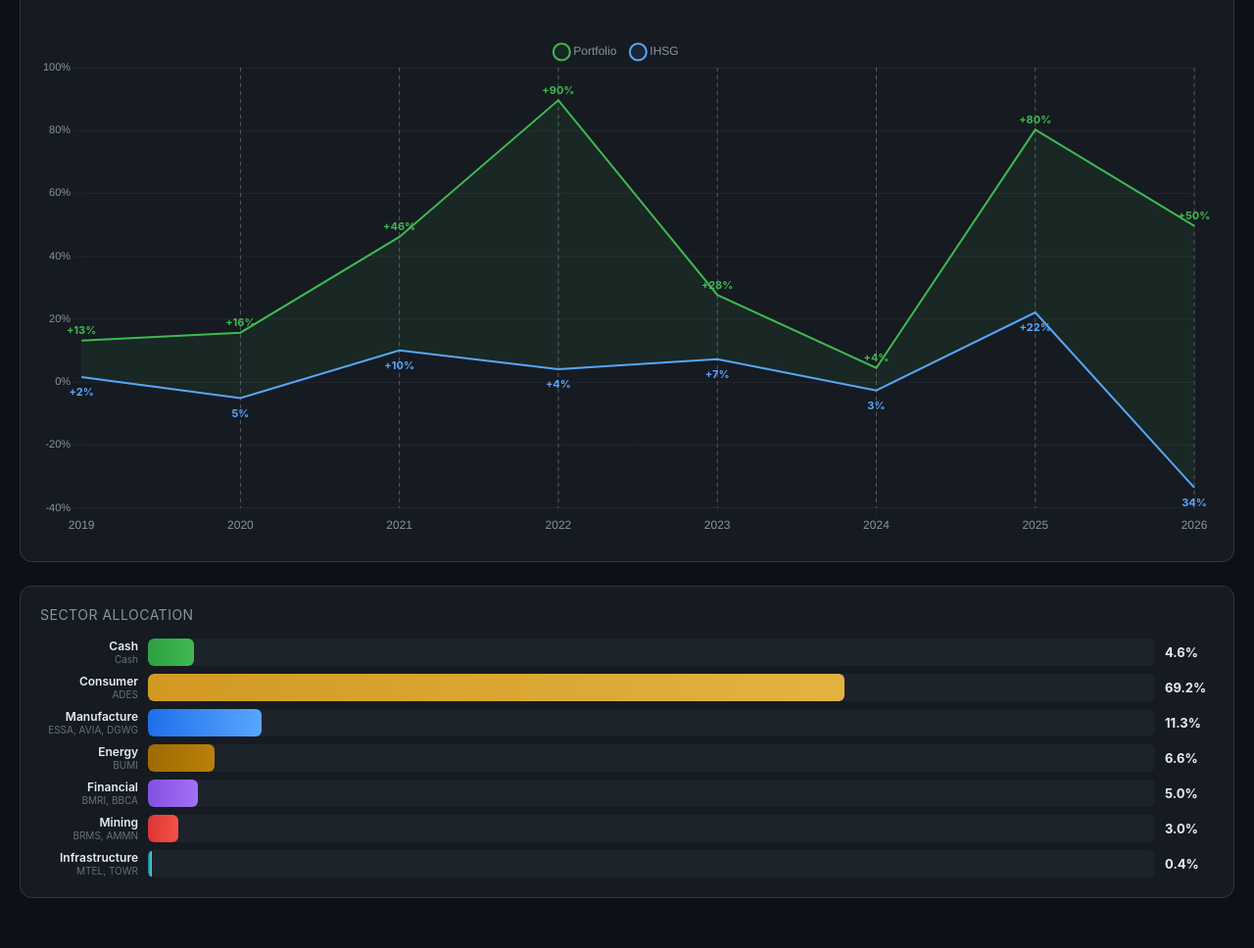
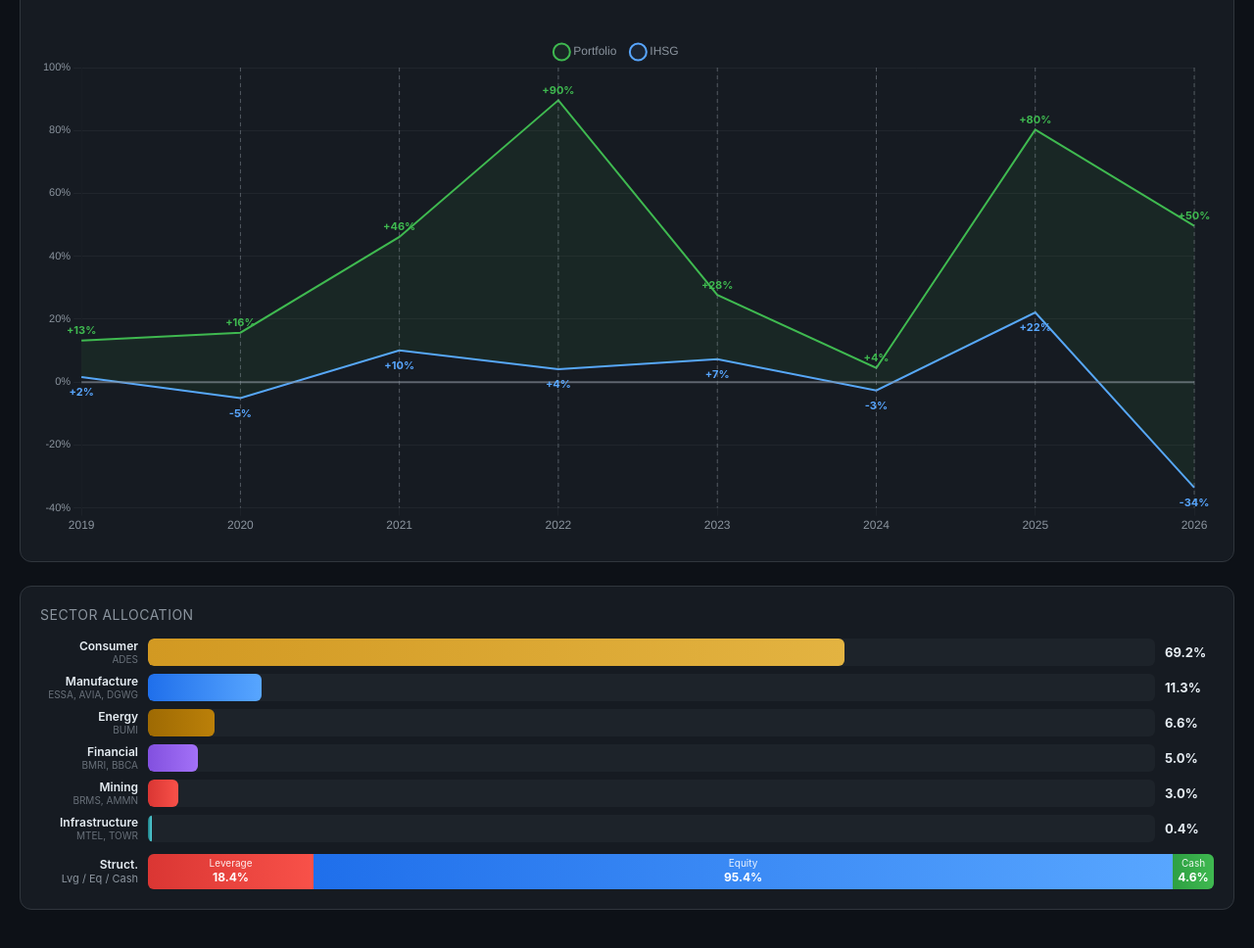
Before and after one commit to ronysitepu/RKSportofolioDB, a plain HTML site: page index.html in a window 1280 px wide. Shown: the part 294-1262 px from the top of the page at 98% size. Drawn offline with nearby package versions, Linux system fonts and the light colour scheme.

Commit message:
fix negative labels, 0% line highlight, stacked Lvg/Eq/Cash bar

```diff
--- a/index.html
+++ b/index.html
@@ -153,8 +153,31 @@
   .sector-bar-color-Mining        { background: linear-gradient(90deg, #da3633, #f85149); }
   .sector-bar-color-Infrastructure { background: linear-gradient(90deg, #1b7c83, #56d4dd); }
   .sector-bar-color-Cash          { background: linear-gradient(90deg, #2ea043, #3fb950); }
+  .sector-bar-color-Leverage      { background: linear-gradient(90deg, #da3633, #f85149); }
+  .sector-bar-color-Equity        { background: linear-gradient(90deg, #1f6feb, #58a6ff); }
 
-  /* Loading / Error states */
+  /* Stacked Leverage/Equity/Cash bar */
+  .stacked-bar-row {
+    display: flex; align-items: center; gap: 10px; margin-top: 4px;
+  }
+  .stacked-bar-label {
+    width: 100px; flex-shrink: 0;
+    font-size: 11px; color: var(--muted); text-align: right;
+  }
+  .stacked-bar-label .title { color: var(--text); font-size: 12px; font-weight: 600; }
+  .stacked-bar-track {
+    flex: 1; height: 36px; border-radius: 6px; overflow: hidden;
+    display: flex; background: rgba(48,54,61,0.3);
+  }
+  .stacked-bar-segment {
+    display: flex; flex-direction: column; align-items: center;
+    justify-content: center; height: 100%;
+    font-size: 11px; font-weight: 600; color: #fff;
+    transition: width .3s; min-width: 40px;
+    line-height: 1.3;
+  }
+  .stacked-bar-segment .name { font-size: 10px; font-weight: 400; opacity: .9; }
+  .stacked-bar-segment .pct  { font-size: 12px; font-weight: 700; }
   .loading {
     text-align: center; padding: 60px 20px; color: var(--muted);
   }
@@ -392,7 +415,7 @@ function renderYearlyChart(ctx, data, range) {
     return ((y.last.ihsg / y.first.ihsg) - 1) * 100;
   });
 
-  const fmt0 = v => (v >= 0 ? '+' : '') + Math.abs(v).toFixed(0) + '%';
+  const fmt0 = v => (v >= 0 ? '+' : '-') + Math.abs(v).toFixed(0) + '%';
 
   chartInstance = new Chart(ctx, {
     type: 'line',
@@ -463,6 +486,18 @@ function renderYearlyChart(ctx, data, range) {
         const area = chart.chartArea;
         if (!xAxis || !yAxis || !chartLabels || chartLabels.length === 0) return;
         c.save();
+
+        // 0% line highlight
+        c.strokeStyle = 'rgba(139,148,158,0.6)';
+        c.lineWidth = 2;
+        c.setLineDash([]);
+        const zeroY = yAxis.getPixelForValue(0);
+        if (!isNaN(zeroY)) {
+          c.beginPath();
+          c.moveTo(area.left, zeroY);
+          c.lineTo(area.right, zeroY);
+          c.stroke();
+        }
 
         // Year separator lines (vertical at year boundaries)
         c.strokeStyle = 'rgba(139,148,158,0.5)';
@@ -605,6 +640,17 @@ function renderLineChart(ctx, data, range) {
         const c = chart.ctx;
         c.save();
 
+        // 0% line highlight
+        c.strokeStyle = 'rgba(139,148,158,0.6)';
+        c.lineWidth = 2;
+        const zeroY = yAxis.getPixelForValue(0);
+        if (!isNaN(zeroY)) {
+          c.beginPath();
+          c.moveTo(area.left, zeroY);
+          c.lineTo(area.right, zeroY);
+          c.stroke();
+        }
+
         // Year separator lines
         c.strokeStyle = 'rgba(139,148,158,0.7)';
         c.lineWidth = 1;
@@ -687,7 +733,7 @@ function renderLineChart(ctx, data, range) {
           if (isNaN(px) || isNaN(py)) continue;
           c.fillStyle = datasets[d].borderColor;
           c.textAlign = 'left';
-          const label = (lastVal >= 0 ? '+' : '') + lastVal.toFixed(1) + '%';
+          const label = (lastVal >= 0 ? '+' : '-') + Math.abs(lastVal).toFixed(1) + '%';
           c.fillText(label, px + 7, py);
         }
         c.restore();
@@ -701,12 +747,16 @@ function renderTreemap() {
   const container = document.getElementById('sectorChart');
   const sectors = rawData.sectors;
 
+  // Normal sectors (excl Cash) sorted by size
+  const others = sectors.filter(s => s.sector !== 'Cash').sort((a, b) => b.pct - a.pct);
   const cash = sectors.filter(s => s.sector === 'Cash');
-  const others = sectors.filter(s => s.sector !== 'Cash').sort((a, b) => b.pct - a.pct);
-  const sorted = [...cash, ...others];
+  const cashPct = cash.length > 0 ? cash[0].pct : 0;
+  const lev = rawData.latest.leverage || 0;
+  const totalOther = others.reduce((s, x) => s + x.pct, 0);
+  const equityExCash = totalOther;
 
   let html = '';
-  for (const s of sorted) {
+  for (const s of others) {
     const colorClass = 'sector-bar-color-' + s.sector.replace(/\s+/g, '');
     const stocksStr = s.stocks.join(', ');
     html += `
@@ -721,6 +771,35 @@ function renderTreemap() {
         <div class="sector-bar-pct">${s.pct.toFixed(1)}%</div>
       </div>`;
   }
+
+  // Stacked bar: Leverage | Equity | Cash
+  const total = lev + equityExCash + cashPct;
+  const levPct = total > 0 ? (lev / total) * 100 : 0;
+  const eqPct  = total > 0 ? (equityExCash / total) * 100 : 0;
+  const caPct  = total > 0 ? (cashPct / total) * 100 : 0;
+
+  html += `
+    <div class="stacked-bar-row">
+      <div class="stacked-bar-label">
+        <div class="title">Struct.</div>
+        <div>Lvg / Eq / Cash</div>
+      </div>
+      <div class="stacked-bar-track">
+        <div class="stacked-bar-segment" style="width:${levPct}%;background:linear-gradient(90deg,#da3633,#f85149)">
+          <span class="name">Leverage</span>
+          <span class="pct">${lev.toFixed(1)}%</span>
+        </div>
+        <div class="stacked-bar-segment" style="width:${eqPct}%;background:linear-gradient(90deg,#1f6feb,#58a6ff)">
+          <span class="name">Equity</span>
+          <span class="pct">${equityExCash.toFixed(1)}%</span>
+        </div>
+        <div class="stacked-bar-segment" style="width:${caPct}%;background:linear-gradient(90deg,#2ea043,#3fb950)">
+          <span class="name">Cash</span>
+          <span class="pct">${cashPct.toFixed(1)}%</span>
+        </div>
+      </div>
+    </div>`;
+
   container.innerHTML = html;
 }
 
```
